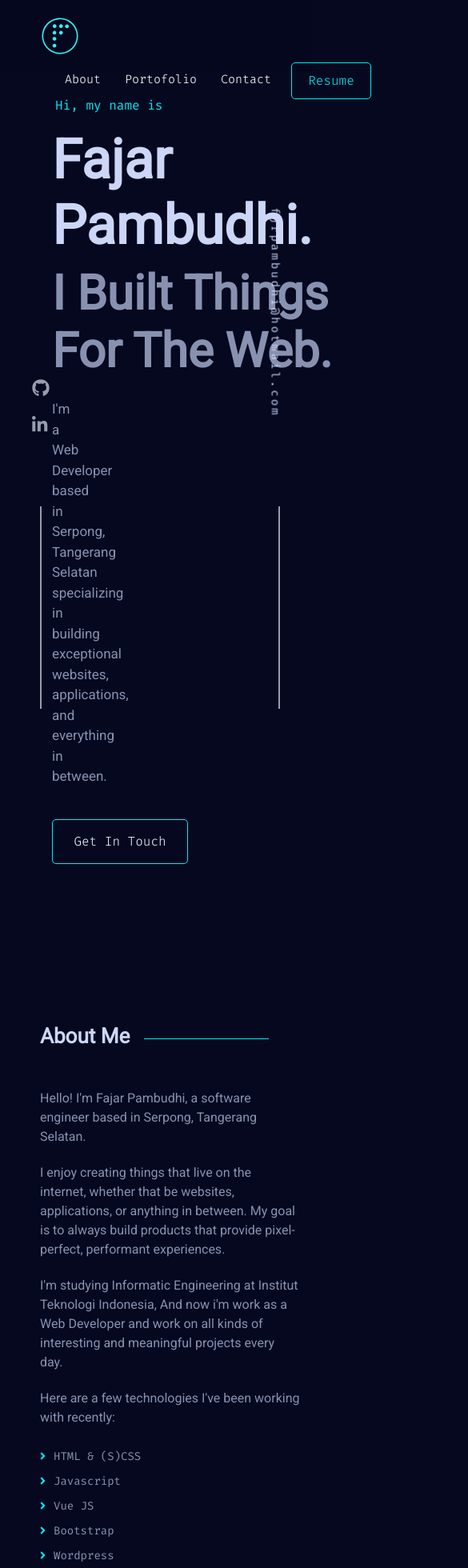
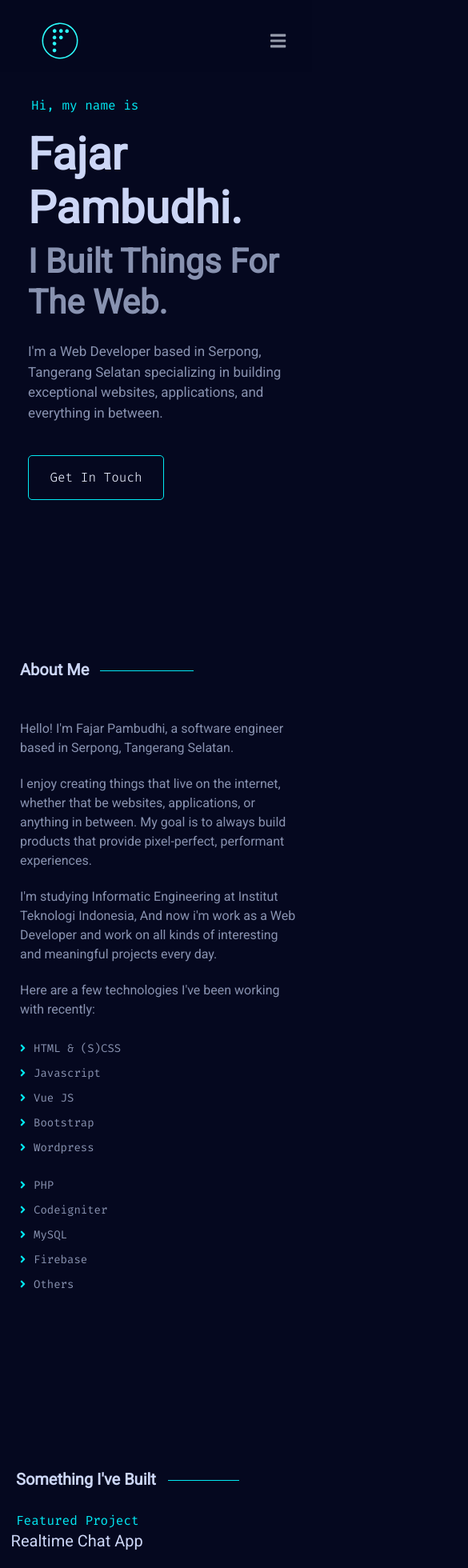
Before and after one commit to fjrpambudhi74/portofolio_v2, a Vue app: page / in a window 390 px wide. Shown: the top 1960 px of the page at 80% size, 585 px wide, since content can reach past the window. Built offline with nearby package versions, Linux system fonts and the light colour scheme; what v-animate-css would draw is missing.

Commit message:
Fix Resposive

```diff
--- a/src/assets/css/styles.css
+++ b/src/assets/css/styles.css
@@ -28,6 +28,135 @@ p {
 }
 
 /* Global config */
+
+
+/* Navbar */
+
+.navbar-toggler {
+  position: absolute;
+  right: 5%;
+  /* left: 50%; */
+}
+
+.show-mobile {
+  display: none;
+}
+
+
+.button {
+  position: relative;
+  width: 100px;
+  text-align: center;
+  padding: 10px 20px;
+  margin-left: 10px;
+  font-size: 16px;
+  font-weight: 300;
+  font-family: "Fira Code", monospace;
+  border: 1px solid#03e9f4;
+  border-radius: 5px;
+  cursor: pointer;
+  transition: 0.5s;
+  text-decoration: none;
+}
+
+.button a {
+  text-decoration: none;
+  color: #03e9f4;
+}
+
+.button:hover {
+  background: rgba(3, 232, 244, 0.2);
+}
+
+.navbar {
+  height: 90px;
+  width: 100vw;
+  /* background: #05081f; */
+  background: rgba(5, 8, 31, 0.95);
+  position: fixed;
+  display: flex;
+  justify-content: space-between;
+  align-items: center;
+  padding-top: 20px;
+  padding-left: 50px;
+  padding-right: 50px;
+  transition: 0.1s all ease-out;
+  z-index: 9999;
+  /* box-shadow: 0 10px 30px -10px #070916; */
+}
+
+.nav-link {
+  list-style: none;
+  display: flex;
+}
+
+.nav-item a {
+  display: inline-block;
+  padding: 10px 15px;
+  text-decoration: none;
+  color: white;
+  font-family: "Fira Code", monospace;
+  font-size: 15px;
+  font-weight: 300;
+}
+
+.nav-item::after {
+  content: "";
+  display: block;
+  width: 0;
+  height: 2px;
+  background: #64ffda;
+  transition: width 0.3s;
+}
+
+.nav-item:hover::after {
+  width: 100%;
+  transition: width 0.3s;
+  color: #64ffda;
+}
+
+.bg-mobile {
+  background: rgba(5, 8, 31, 0.95);
+}
+
+.nav-mb {
+  list-style: none;
+  display: block;
+  text-align: center;
+  padding-top: 80px;
+}
+
+.nav-item-mb a {
+  display: inline-block;
+  padding: 10px 15px;
+  text-decoration: none;
+  color: white;
+  font-family: "Fira Code", monospace;
+  font-size: 15px;
+  font-weight: 300;
+}
+
+
+a:hover {
+  color: #64ffda;
+}
+
+.logo img {
+  width: 175px;
+  vertical-align: middle;
+}
+
+.logo {
+  display: inline-block;
+}
+
+.navbar.hidden-navbar {
+  box-shadow: none;
+  transform: translate3d(0, -100%, 0);
+  transition: 0.3s;
+}
+
+/* Navbar */
 
 
 /* Intro Section */
@@ -530,4 +659,379 @@ link {
 
 }
 
+
+
 /* Social Link */
+
+/* Media Query */
+
+@media(max-width: 480px) {
+  h1 {
+    font-size: 32px;
+  }
+
+  h2 {
+    font-size: 22px;
+  }
+
+  h3 {
+    font-size: 20px;
+  }
+
+  .intro {
+    margin-top: 120px;
+    margin-left: 20px;
+  }
+
+  .desc {
+    padding-left: 25px;
+  }
+
+  .desc-intro {
+    padding-right: 0;
+    font-size: 17px;
+  }
+
+  .vl {
+
+    margin-top: 13px;
+    margin-left: 100px;
+    width: 30%;
+  }
+
+  .portofolio {
+    padding-left: 20px;
+  }
+
+  .vl-p {
+    margin-top: 13px;
+    margin-left: 190px;
+  }
+
+  .desc-porto {
+    padding-top: 20px;
+  }
+
+  .featured {
+    font-size: 16px;
+    float: left;
+  }
+
+  .name-porto {
+    margin-top: -10px;
+    float: left;
+  }
+
+  .block-card {
+    width: 350px !important;
+    margin-top: 90px;
+    margin-left: 0;
+    padding-top: 25px;
+    padding-bottom: 15px;
+    padding-left: 15px;
+    padding-right: 15px;
+    text-align: left;
+  }
+
+  .stack {
+    margin-top: 15px;
+    float: left;
+    font-family: "Fira Code", monospace;
+    color: #03e9f4;
+    font-size: 15px;
+    margin-left: -40px;
+
+  }
+
+  .item-porto {
+    margin-left: -45px;
+  }
+
+  .porto-icon {
+    float: left;
+  }
+
+  .item-project {
+    margin: 7px 7px;
+    width: 250px;
+    height: 330px;
+    padding-top: 25px;
+    padding-bottom: 15px;
+    padding-left: 20px;
+    padding-right: 5px;
+
+  }
+
+  .vl1-project {
+    position: absolute;
+    top: 30%;
+    right: 5%;
+    border-top: 1px solid #03e9f4;
+    width: 20%;
+  }
+
+  .vl2-project {
+    position: absolute;
+    top: 30%;
+    left: 5%;
+    border-bottom: 1px solid #03e9f4;
+    width: 20%;
+  }
+
+  .desc-contact {
+    text-align: center;
+    padding: 20px 0;
+    font-size: 18px;
+  }
+
+  .footer {
+    margin-bottom: 20px;
+    font-family: "Fira Code", monospace;
+    color: #989dad;
+    font-size: 12px;
+    text-align: center;
+    text-decoration: none;
+    transition: 0.2s;
+  }
+
+
+
+
+}
+
+@media (max-width: 768px) {
+  .show-mobile {
+    display: block;
+  }
+
+  .hide-mobile {
+    display: none;
+  }
+
+  h1 {
+    font-size: 56px;
+  }
+
+  h2 {
+    font-size: 42px;
+  }
+
+  .intro {
+    margin-top: 120px;
+    margin-left: 20px;
+  }
+
+  .desc {
+    padding-left: 25px;
+  }
+
+  .desc-intro {
+    padding-right: 0;
+
+  }
+
+  .portofolio {
+    padding-left: 20px;
+  }
+
+  .desc-porto {
+    padding-top: 20px;
+  }
+
+  .featured {
+    font-size: 16px;
+    float: left;
+  }
+
+  .name-porto {
+    margin-top: 25px;
+    margin-left: -160px;
+    float: left;
+  }
+
+  .block-card {
+    width: 450px;
+    margin-top: 90px;
+    margin-left: 0;
+    padding-top: 25px;
+    padding-bottom: 15px;
+    padding-left: 15px;
+    padding-right: 15px;
+    text-align: left;
+  }
+
+  .stack {
+    margin-top: 15px;
+    float: left;
+    font-family: "Fira Code", monospace;
+    color: #03e9f4;
+    font-size: 15px;
+    margin-left: -40px;
+
+  }
+
+  .item-porto {
+    margin-top: 15px;
+    margin-left: 0;
+
+  }
+
+  .porto-icon {
+    float: left;
+  }
+
+  .item-project {
+    margin: 7px 7px;
+    width: 250px;
+    height: 330px;
+    padding-top: 25px;
+    padding-bottom: 15px;
+    padding-left: 20px;
+    padding-right: 5px;
+
+  }
+
+  .desc-contact {
+    text-align: center;
+    padding: 20px 70px;
+    font-size: 18px;
+  }
+
+}
+
+
+@media (max-width: 992px) {
+  .show-mobile {
+    display: block;
+  }
+
+  .hide-mobile {
+    display: none;
+  }
+
+  h1 {
+    font-size: 56px;
+  }
+
+  h2 {
+    font-size: 42px;
+  }
+
+  .intro {
+    margin-top: 120px;
+    margin-left: 20px;
+  }
+
+  .desc {
+    padding-left: 25px;
+  }
+
+  .desc-intro {
+    padding-right: 0;
+
+  }
+
+  .portofolio {
+    padding-left: 20px;
+  }
+
+  .desc-porto {
+    padding-top: 20px;
+  }
+
+  .featured {
+    font-size: 16px;
+    float: left;
+  }
+
+  .name-porto {
+    margin-top: 25px;
+    margin-left: -160px;
+    float: left;
+  }
+
+  .block-card {
+    width: 450px;
+    margin-top: 90px;
+    margin-left: 0;
+    padding-top: 25px;
+    padding-bottom: 15px;
+    padding-left: 15px;
+    padding-right: 15px;
+    text-align: left;
+  }
+
+  .stack {
+    margin-top: 15px;
+    float: left;
+    font-family: "Fira Code", monospace;
+    color: #03e9f4;
+    font-size: 15px;
+    margin-left: -40px;
+
+  }
+
+  .item-porto {
+    margin-top: 15px;
+    margin-left: 0;
+
+  }
+
+  .porto-icon {
+    float: left;
+  }
+
+  .item-project {
+    margin: 7px 7px;
+    width: 250px;
+    height: 330px;
+    padding-top: 25px;
+    padding-bottom: 15px;
+    padding-left: 20px;
+    padding-right: 5px;
+
+  }
+
+  .desc-contact {
+    text-align: center;
+    padding: 20px 70px;
+    font-size: 18px;
+  }
+
+}
+
+@media (max-width: 1024px) {
+
+  .overlay {
+    height: 330px;
+  }
+
+  .box {
+    position: absolute;
+    top: 0;
+    left: 155px;
+    height: 330px;
+    width: 55%;
+  }
+
+}
+
+@media (max-width: 1200px) {
+
+  .overlay {
+    height: 330px;
+  }
+
+  .box {
+    position: absolute;
+    top: 0;
+    left: 155px;
+    height: 330px;
+    width: 55%;
+  }
+
+}
+
+
+
+/* Media Query */
--- a/src/components/About.vue
+++ b/src/components/About.vue
@@ -1,7 +1,7 @@
 <template>
   <div class="container about" id="about">
     <div class="row">
-      <div class="col-md-6 desc">
+      <div class="col-md-12 col-lg-6 desc">
         <div data-aos="fade-left" class="vl"></div>
         <h3 data-aos="zoom-in" data-aos-duration="500" class="title-about">
           About Me
@@ -27,7 +27,7 @@
         </div>
 
         <div class="row">
-          <div class="col-md-6">
+          <div class="col-md-12 col-lg-6">
             <ul class="item">
               <li
                 data-aos="fade-up"
@@ -59,7 +59,11 @@
           </div>
         </div>
       </div>
-      <div data-aos="fade-in" data-aos-duration="1500" class="col-md-6 bio">
+      <div
+        data-aos="fade-in"
+        data-aos-duration="1500"
+        class="col-md-6 bio hide-mobile"
+      >
         <div class="overlay"></div>
         <div class="box"></div>
         <img class="bio" src="@/assets/bio-bw.png" />
--- a/src/components/Navbar.vue
+++ b/src/components/Navbar.vue
@@ -1,6 +1,19 @@
 <template>
   <div>
     <div class="navbar" :class="{ 'hidden-navbar': !showNavbar }">
+      <button
+        class="navbar-toggler show-mobile"
+        type="button"
+        data-toggle="collapse"
+        data-target="#navbarToggleExternalContent"
+        aria-controls="navbarToggleExternalContent"
+        aria-expanded="false"
+        aria-label="Toggle navigation"
+      >
+        <span>
+          <font-awesome-icon :icon="['fas', 'bars']" class="social-link" />
+        </span>
+      </button>
       <a href="#landing" class="">
         <transition appear mode="in-out" enter-active-class="animated rollIn">
           <img
@@ -9,7 +22,7 @@
           />
         </transition>
       </a>
-      <ul class="nav-link">
+      <ul class="nav-link hide-mobile">
         <transition
           appear
           mode="in-out"
@@ -55,10 +68,29 @@
             style="animation-delay: 3.9s; animation-duration: 800ms"
             class="button"
           >
-            <a href="https://docs.google.com/viewer?srcid=1QxE-6_yKKtY1nR_oCa8viGIoOWT27xGM&pid=explorer&efh=false&a=v&chrome=false&embedded=true"" target="_blank">Resume</a>
+            <a
+              href="https://docs.google.com/viewer?srcid=1QxE-6_yKKtY1nR_oCa8viGIoOWT27xGM&pid=explorer&efh=false&a=v&chrome=false&embedded=true"
+              target="_blank"
+              >Resume</a
+            >
           </li>
         </transition>
       </ul>
+    </div>
+    <div class="collapse" id="navbarToggleExternalContent">
+      <div class="bg-mobile p-4">
+        <ul class="nav-mb">
+          <li class="nav-item-mb">
+            <a href="#about">About</a>
+          </li>
+          <li class="nav-item-mb">
+            <a href="#about">Portofolio</a>
+          </li>
+          <li class="nav-item-mb">
+            <a href="#about">Contact</a>
+          </li>
+        </ul>
+      </div>
     </div>
   </div>
 </template>
@@ -104,94 +136,5 @@ export default {
 
 <style scoped>
 @import url("https://fonts.googleapis.com/css2?family=Fira+Code:wght@300;400;500&display=swap");
-
-.button {
-  position: relative;
-  width: 100px;
-  text-align: center;
-  padding: 10px 20px;
-  margin-left: 10px;
-  font-size: 16px;
-  font-weight: 300;
-  font-family: "Fira Code", monospace;
-  border: 1px solid#03e9f4;
-  border-radius: 5px;
-  cursor: pointer;
-  transition: 0.5s;
-  text-decoration: none;
-}
-.button a {
-  text-decoration: none;
-  color: #03e9f4;
-}
-
-.button:hover {
-  background: rgba(3, 232, 244, 0.2);
-}
-
-.navbar {
-  height: 90px;
-  width: 100vw;
-  /* background: #05081f; */
-  background: rgba(5, 8, 31, 0.95);
-  position: fixed;
-  display: flex;
-  justify-content: space-between;
-  align-items: center;
-  padding-top: 20px;
-  padding-left: 50px;
-  padding-right: 50px;
-  transition: 0.1s all ease-out;
-  z-index: 9999;
-  /* box-shadow: 0 10px 30px -10px #070916; */
-}
-
-.nav-link {
-  list-style: none;
-  display: flex;
-}
-
-.nav-item a {
-  display: inline-block;
-  padding: 10px 15px;
-  text-decoration: none;
-  color: white;
-  font-family: "Fira Code", monospace;
-  font-size: 15px;
-  font-weight: 300;
-}
-
-.nav-item::after {
-  content: "";
-  display: block;
-  width: 0;
-  height: 2px;
-  background: #64ffda;
-  transition: width 0.3s;
-}
-
-.nav-item:hover::after {
-  width: 100%;
-  transition: width 0.3s;
-  color: #64ffda;
-}
-
-a:hover {
-  color: #64ffda;
-}
-
-.logo img {
-  width: 175px;
-  vertical-align: middle;
-}
-
-.logo {
-  display: inline-block;
-}
-
-.navbar.hidden-navbar {
-  box-shadow: none;
-  transform: translate3d(0, -100%, 0);
-  transition: 0.3s;
-}
+@import "../assets/css/styles.css";
 </style>
--- a/src/components/socialLink.vue
+++ b/src/components/socialLink.vue
@@ -1,6 +1,6 @@
 <template>
   <div>
-    <div class="left-social-link">
+    <div class="left-social-link hide-mobile">
       <transition appear mode="in-out" enter-active-class="animated slideInUp">
         <div
           class="vl-sl"
@@ -35,7 +35,7 @@
       </ul>
     </div>
 
-    <div class="right-social-link">
+    <div class="right-social-link hide-mobile">
       <transition appear mode="in-out" enter-active-class="animated slideInUp">
         <div
           class="vl-sr"
```
Also changed, not shown: src/components/Portofolio.vue (+26 -10 lines), src/components/Projects.vue (+9 -6 lines).
